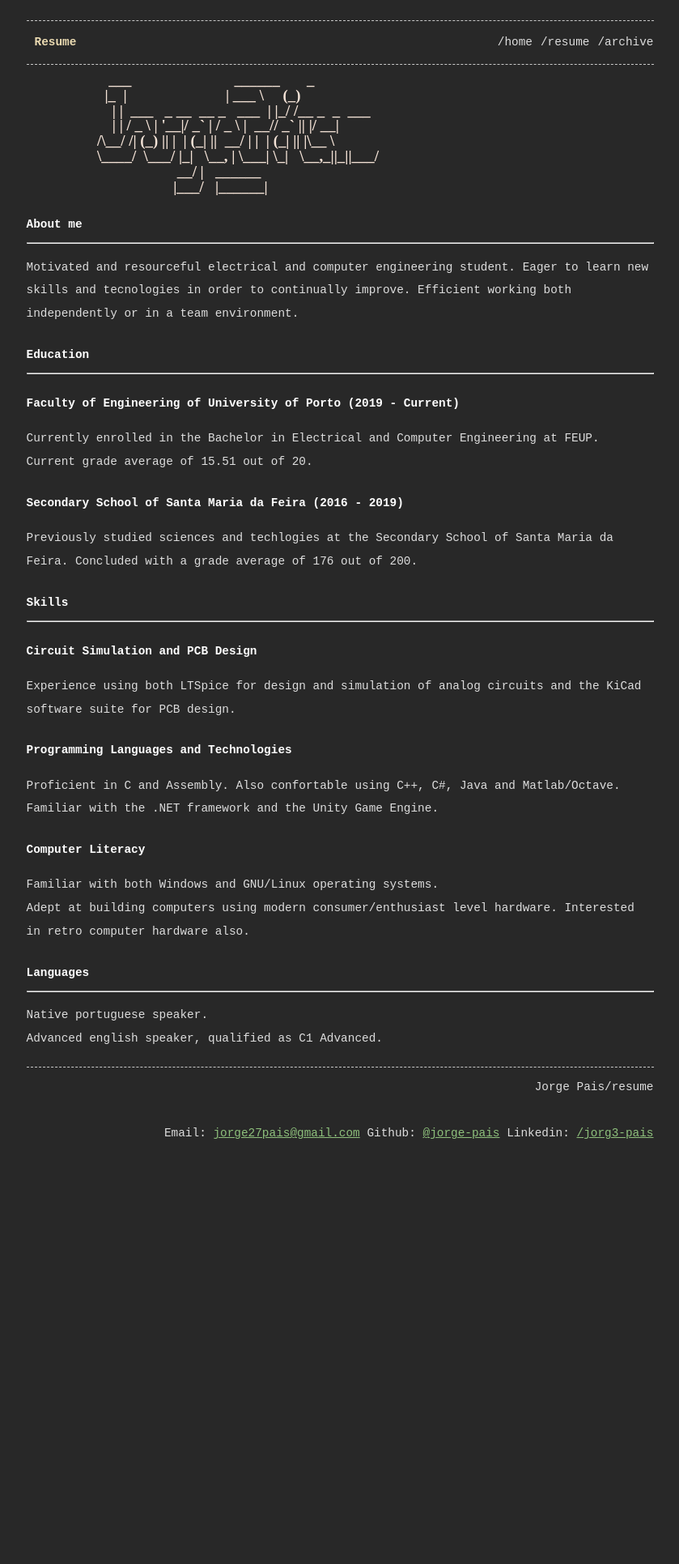
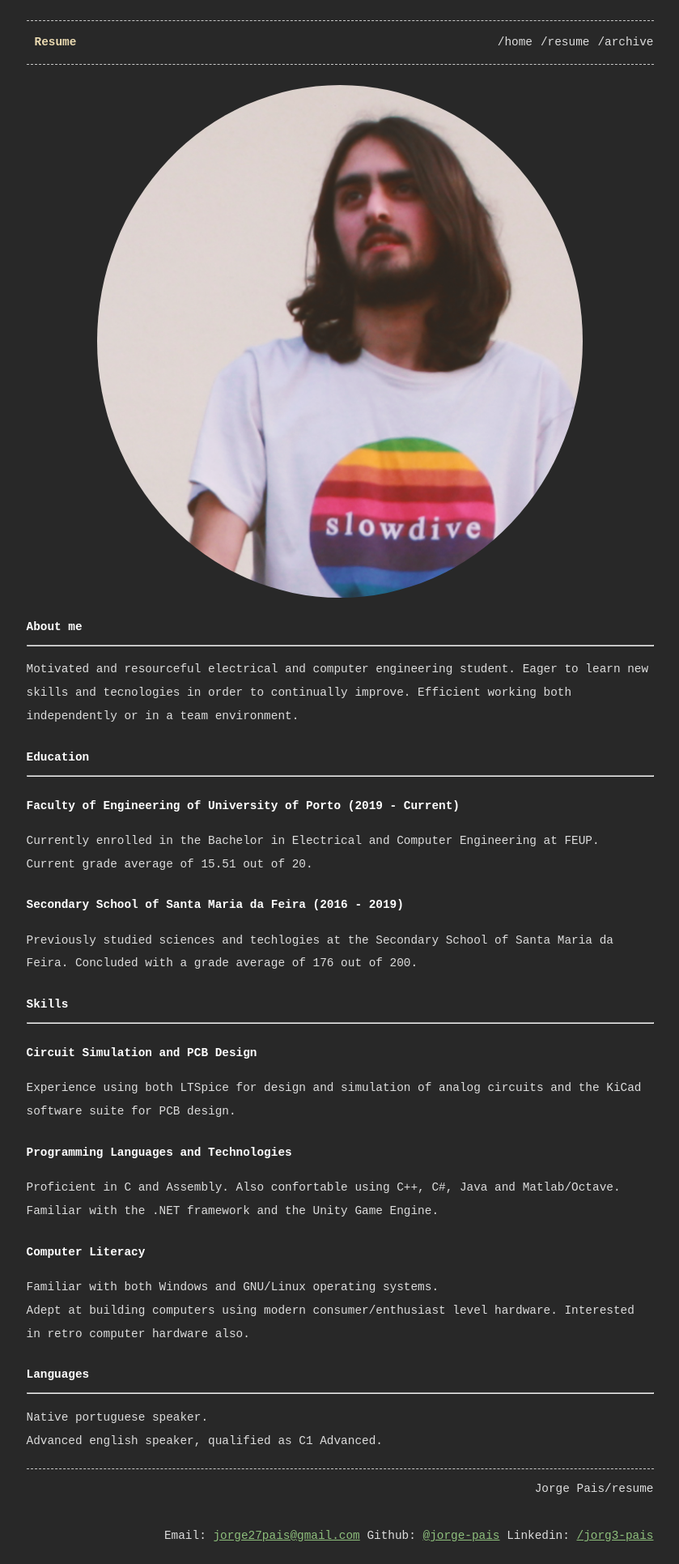
Before and after one commit to jorge-pais/jorge-pais.github.io, a Jekyll site: the page built from resume.md, in a window 1280 px wide. Shown: the whole page at 81% size, without its empty margins (220-1059 px from the left). Built offline with Jekyll 4.4.1, drawn with Linux system fonts in a browser that asks for light colours; before the commit the page ends 1434 px from its top, so only the background shows below that.

Commit message:
added profile pic to resume

```diff
--- a/resume.md
+++ b/resume.md
@@ -5,7 +5,7 @@ permalink: /resume
 permalink_name: /resume
 ---
 
-<img src="/img/resume.svg" class="center" width="600">
+<img src="/img/profile.png" class="center" width="600" style="border-radius: 50%">
 
 # About me
 ---
```
Also changed, not shown: img/profile.png (added).
